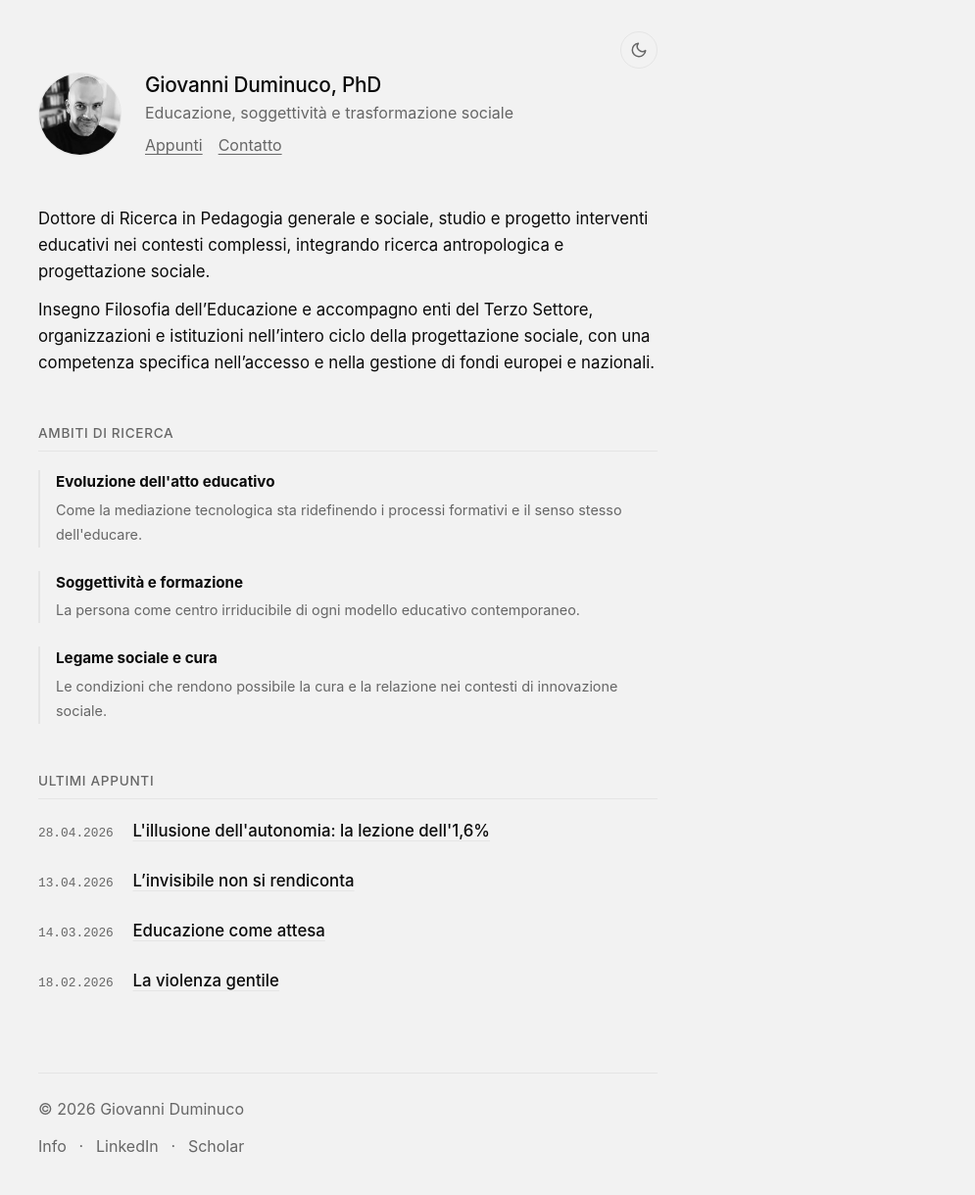
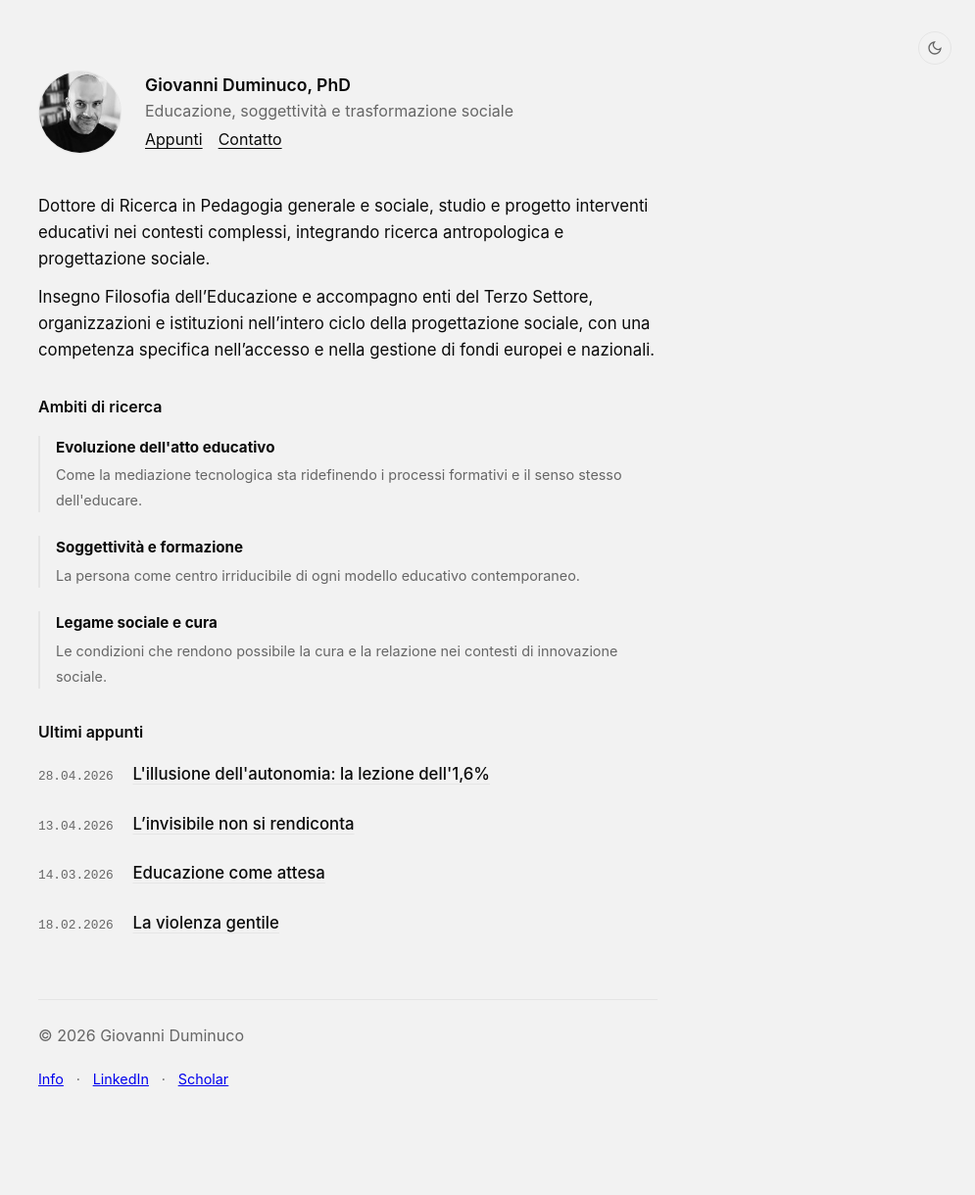
Before and after one commit to dumgio/dumgio.github.io, a Jekyll site: the page built from index.html, in a window 1280 px wide. Shown: the whole page at 98% size, without its empty margins (285-1280 px from the left). Built offline with Jekyll 4.4.1, drawn with Linux system fonts in a browser that asks for light colours; after the commit the page ends 1149 px from its top, so only the background shows below that.

Commit message:
Update default.html

```diff
--- a/_layouts/default.html
+++ b/_layouts/default.html
@@ -11,39 +11,12 @@
     <meta property="og:type" content="website">
     <meta property="og:title" content="{% if page.url == "/" %}Giovanni Duminuco, PhD | Ricerca Pedagogica e Sociale{% else %}{{ page.title }} | Giovanni Duminuco, PhD{% endif %}">
     <meta property="og:description" content="Ricerca pedagogica, filosofia dell'educazione e progettazione sociale.">
-
     <meta property="og:image" content="https://giovanniduminuco.it/assets/img/og-default.png">
     <meta property="og:image:width" content="1200">
     <meta property="og:image:height" content="630">
     <meta property="og:url" content="https://giovanniduminuco.it{{ page.url }}">
 
     <meta name="twitter:card" content="summary_large_image">
-
-    <script type="application/ld+json">
-    {
-      "@context": "https://schema.org",
-      "@type": "Person",
-      "name": "Giovanni Duminuco",
-      "jobTitle": "PhD in Pedagogia",
-      "url": "https://giovanniduminuco.it",
-      "sameAs": [
-        "https://orcid.org/0009-0007-9687-4819",
-        "https://scholar.google.com/citations?user=lpBSylMAAAAJ&hl=it",
-        "https://www.linkedin.com/in/dumgio/"
-      ]
-    }
-    </script>
-
-    <script>
-        (function() {
-            const savedTheme = localStorage.getItem("theme");
-            if (savedTheme) {
-                document.documentElement.setAttribute("data-theme", savedTheme);
-            } else if (window.matchMedia("(prefers-color-scheme: dark)").matches) {
-                document.documentElement.setAttribute("data-theme", "dark");
-            }
-        })();
-    </script>
 
     <style>
         :root {
@@ -64,143 +37,94 @@
         * { margin: 0; padding: 0; box-sizing: border-box; }
 
         html {
+            /* Font di sistema pulito, uniforme ovunque */
             font-family: -apple-system, BlinkMacSystemFont, "Segoe UI", Roboto, Helvetica, Arial, sans-serif;
             background-color: var(--bg);
             color: var(--fg);
-            font-size: 16px;
+            font-size: 16px; /* Base fissa */
             line-height: 1.6;
             -webkit-font-smoothing: antialiased;
-            transition: background-color 0.3s ease;
         }
 
         body {
             padding: 8vh 1.5rem 4vh;
             max-width: var(--m-width);
             margin: 0 auto;
-            position: relative;
-            text-align: left;
         }
 
-        main p { margin-bottom: 1.5rem; }
-
-        #theme-toggle {
-            position: absolute;
-            top: 2rem;
-            right: 1.5rem;
-            background: none;
-            border: 1px solid var(--border);
-            border-radius: 50%;
-            width: 38px;
-            height: 38px;
-            cursor: pointer;
-            color: var(--accent);
-            display: flex;
-            align-items: center;
-            justify-content: center;
-            transition: all 0.2s ease;
+        /* Testo uniforme: paragrafi, liste e descrizioni hanno la stessa dimensione */
+        p, li, .ambito-descrizione, .hero-role {
+            font-size: 1rem;
+            font-weight: 400;
+            margin-bottom: 1.2rem;
         }
 
-        #theme-toggle:hover { border-color: var(--fg); color: var(--fg); }
-        [data-theme="dark"] #sun-icon { color: #FFB700; }
+        /* Titoli sezioni: stessa dimensione del testo, solo leggermente più marcati */
+        h2 {
+            font-size: 1rem;
+            font-weight: 600;
+            color: var(--fg);
+            margin: 2rem 0 1rem;
+            text-transform: none;
+            border: none;
+        }
 
+        /* Header snello */
         header {
-            margin-bottom: 3rem;
+            margin-bottom: 2.5rem;
             display: grid;
             grid-template-columns: 85px 1fr;
             gap: 1.5rem;
             align-items: center;
         }
 
-        .profile-photo { width: 85px; height: 85px; border-radius: 50%; object-fit: cover; border: 1px solid var(--border); }
+        .profile-photo { width: 85px; height: 85px; border-radius: 50%; border: 1px solid var(--border); }
 
-        h1 {
-            font-size: 1.3rem;
-            font-weight: 500;
-            letter-spacing: -0.01em;
-            line-height: 1.4;
+        h1 { font-size: 1.1rem; font-weight: 600; }
+        h1 a { text-decoration: none; color: inherit; }
+
+        .hero-role { color: var(--accent); margin-bottom: 0.2rem; }
+
+        .social-links { display: flex; gap: 1rem; }
+        .social-links a, main a, .ambito-titolo a {
+            text-decoration: underline;
+            text-underline-offset: 3px;
+            color: inherit;
         }
 
-        h1 a { text-decoration: none; color: inherit; }
+        /* Classi per pulire la lista Ambiti */
+        .ambito-item { margin-bottom: 0.8rem; list-style: none; }
+        .ambito-titolo { font-weight: 600; display: inline; }
+        .ambito-descrizione { display: inline; }
 
-        .hero-role { font-size: 1rem; color: var(--accent); margin-top: 0.1rem; }
-
-        .social-links { display: flex; gap: 1rem; margin-top: 0.5rem; }
-        .social-links a {
-            text-decoration: underline;
-            text-underline-offset: 3px;
-            color: var(--accent);
-            font-weight: 400;
-            transition: 0.2s;
-        }
-        .social-links a:hover {
-            color: var(--fg);
-            text-decoration: none;
-        }
-
-        section { margin-bottom: 3rem; }
-
-        .ambito-item { margin-bottom: 1.5rem; }
-
-        .ambito-titolo {
-            font-size: 1rem;
-            font-weight: 500;
-            color: var(--fg);
-            display: block;
-        }
-
-        .ambito-descrizione {
-            font-size: 0.9rem;
-            font-weight: 400;
-            color: var(--fg);
-            display: block;
-            line-height: 1.5;
-        }
-
-        h2 {
-            text-transform: uppercase;
-            letter-spacing: 0.05em;
-            color: var(--accent);
-            margin-bottom: 1.2rem;
-            padding-bottom: 0.4rem;
-            border-bottom: 1px solid var(--border);
-            font-size: 0.85rem;
-            font-weight: 500;
+        /* Pulsante tema minimale */
+        #theme-toggle {
+            position: absolute; top: 2rem; right: 1.5rem;
+            background: none; border: 1px solid var(--border);
+            border-radius: 50%; width: 34px; height: 34px;
+            cursor: pointer; color: var(--accent);
+            display: flex; align-items: center; justify-content: center;
         }
 
         footer {
-            margin-top: 5rem;
-            padding-top: 1.5rem;
+            margin-top: 4rem; padding-top: 1.5rem;
             border-top: 1px solid var(--border);
-            font-size: 1rem;
-            color: var(--accent);
+            font-size: 0.9rem; color: var(--accent);
         }
+        .footer-links { display: flex; gap: 0.8rem; margin-top: 0.5rem; }
 
-        .footer-links { display: flex; gap: 0.8rem; margin-top: 0.8rem; flex-wrap: wrap; }
-        footer a { color: var(--accent); text-decoration: none; }
-        footer a:hover { color: var(--fg); text-decoration: underline; }
-
-        @media (max-width: 600px) {
-            header { grid-template-columns: 85px 1fr; }
-            #theme-toggle { right: 1rem; }
-            @media (max-width: 450px) {
-                header { grid-template-columns: 1fr; gap: 1rem; }
-            }
+        @media (max-width: 450px) {
+            header { grid-template-columns: 1fr; text-align: center; }
+            .social-links { justify-content: center; }
+            #theme-toggle { top: 1rem; right: 1rem; }
         }
     </style>
 </head>
 <body>
 
     <button id="theme-toggle" aria-label="Cambia tema">
-        <svg id="sun-icon" style="display:none" xmlns="http://www.w3.org/2000/svg" width="18" height="18" viewBox="0 0 24 24" fill="none" stroke="currentColor" stroke-width="2" stroke-linecap="round" stroke-linejoin="round">
-            <circle cx="12" cy="12" r="5"></circle>
-            <line x1="12" y1="1" x2="12" y2="3"></line><line x1="12" y1="21" x2="12" y2="23"></line>
-            <line x1="4.22" y1="4.22" x2="5.64" y2="5.64"></line><line x1="18.36" y1="18.36" x2="19.78" y2="19.78"></line>
-            <line x1="1" y1="12" x2="3" y2="12"></line><line x1="21" y1="12" x2="23" y2="12"></line>
-            <line x1="4.22" y1="19.78" x2="5.64" y2="18.36"></line><line x1="18.36" y1="5.64" x2="19.78" y2="4.22"></line>
-        </svg>
-        <svg id="moon-icon" xmlns="http://www.w3.org/2000/svg" width="18" height="18" viewBox="0 0 24 24" fill="none" stroke="currentColor" stroke-width="2" stroke-linecap="round" stroke-linejoin="round">
-            <path d="M21 12.79A9 9 0 1 1 11.21 3 7 7 0 0 0 21 12.79z"></path>
-        </svg>
+        <svg id="sun-icon" style="display:none" xmlns="http://www.w3.org/2000/svg" width="16" height="16" viewBox="0 0 24 24" fill="none" stroke="currentColor" stroke-width="2"><circle cx="12" cy="12" r="5"></circle><line x1="12" y1="1" x2="12" y2="3"></line><line x1="12" y1="21" x2="12" y2="23"></line><line x1="4.22" y1="4.22" x2="5.64" y2="5.64"></line><line x1="18.36" y1="18.36" x2="19.78" y2="19.78"></line><line x1="1" y1="12" x2="3" y2="12"></line><line x1="21" y1="12" x2="23" y2="12"></line><line x1="4.22" y1="19.78" x2="5.64" y2="18.36"></line><line x1="18.36" y1="5.64" x2="19.78" y2="4.22"></line></svg>
+        <svg id="moon-icon" xmlns="http://www.w3.org/2000/svg" width="16" height="16" viewBox="0 0 24 24" fill="none" stroke="currentColor" stroke-width="2"><path d="M21 12.79A9 9 0 1 1 11.21 3 7 7 0 0 0 21 12.79z"></path></svg>
     </button>
 
     <header>
@@ -232,16 +156,13 @@
         const btn = document.getElementById("theme-toggle");
         const sunIcon = document.getElementById("sun-icon");
         const moonIcon = document.getElementById("moon-icon");
-
         function updateIcons(theme) {
             const isDark = theme === "dark";
             sunIcon.style.display = isDark ? "block" : "none";
             moonIcon.style.display = isDark ? "none" : "block";
         }
-
         let currentTheme = document.documentElement.getAttribute("data-theme") || "light";
         updateIcons(currentTheme);
-
         btn.addEventListener("click", () => {
             let theme = document.documentElement.getAttribute("data-theme") === "dark" ? "light" : "dark";
             document.documentElement.setAttribute("data-theme", theme);
```
